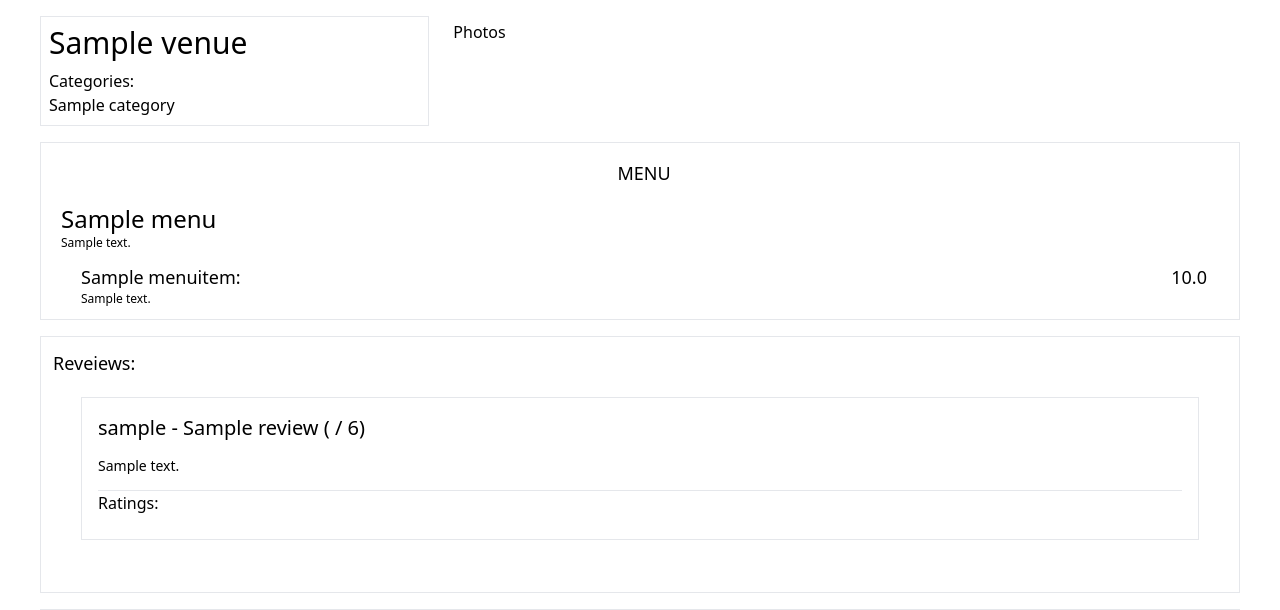
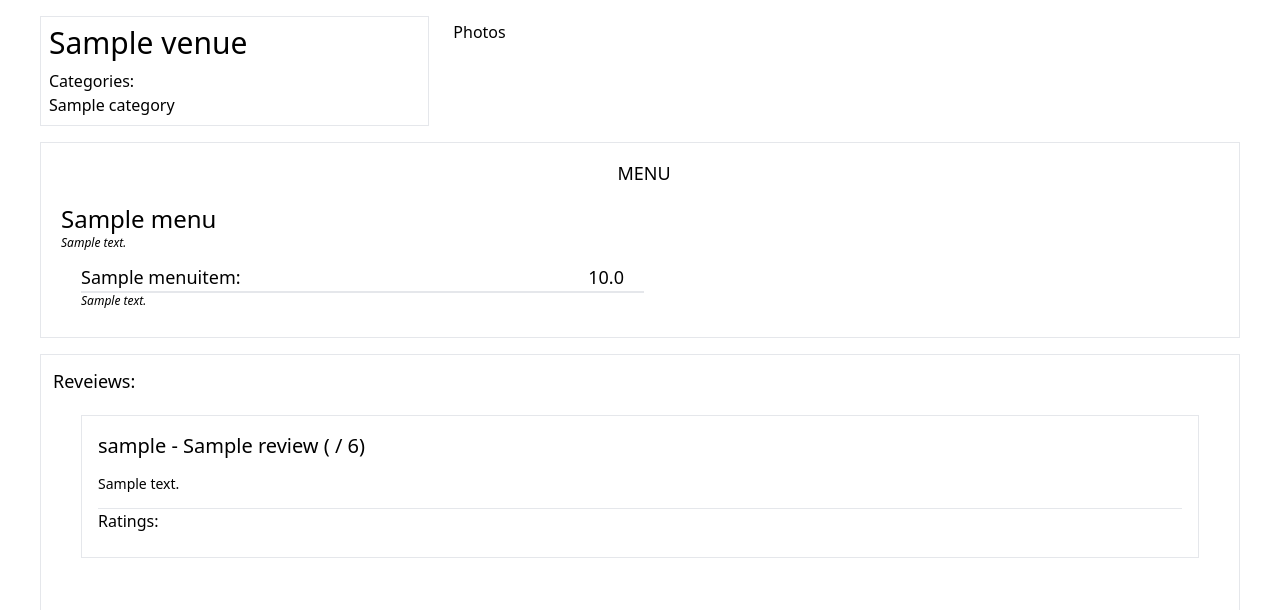
Before and after one commit to maciejbentkowski/knajping-demo-django, a Django app: page /venues/1/ in a window 1280 px wide. Shown: the part 58-668 px from the top of the page. Run offline with Django 5.2, Linux system fonts and the light colour scheme; tables that the repository leaves empty hold one stand-in row (values such as "Sample post"); style sheets or scripts are compiled from the project's sources; some libraries are stand-ins or nearby versions.

```diff
--- a/venues/templates/venues/detail.html
+++ b/venues/templates/venues/detail.html
@@ -37,36 +37,38 @@
 
     </div>
     <div class="border col-span-12 p-3">
-        <div class="mt-1 pl-2 col-span-8">
+        <div class="mt-1 pl-2">
             <div class="text-center text-lg mb-4">
                 MENU
             </div>
             {% for menu in menus %}
                 <div class="my-3 text-2xl">
                     {{ menu.name }}
-                <div class="text-xs">
+                    <div class="text-xs italic">
                         {{menu.description}}
                     </div>
                 </div>
-
+                <div class="grid grid-cols-6 pl-5 gap-x-5">
                     {% for item in menu.menu_items_all %}
-                <div class="pl-5 divide-x">
-                    <ul>
-                        <li>
-                            <div class="min-w-80">
-                                <div class="text-lg">
+                            <ul class="col-span-3">
+                                <li class="divide-x">
+                                    <div class="min-w-80 divide-y-2">
+                                        <div class="text-lg ">
+                                            <div>
                                                 {{item.name}}:
-                                    <div class="float-end mr-5">{{item.price}} </div>
+                                                <div class="float-end mr-5">
+                                                    {{item.price}}
                                                 </div>
-                                <div class="text-xs">
+                                            </div>
+                                        </div>
+                                        <div class="text-xs mb-4 italic">
                                             {{item.description}}
                                         </div>
                                     </div>
-
                                 </li>
                             </ul>
+                    {% endfor %}
                 </div>
-                {% endfor %}
             {% endfor %}
         </div>
     </div>
```
Lines whose indentation alone changed are shown as unchanged.
